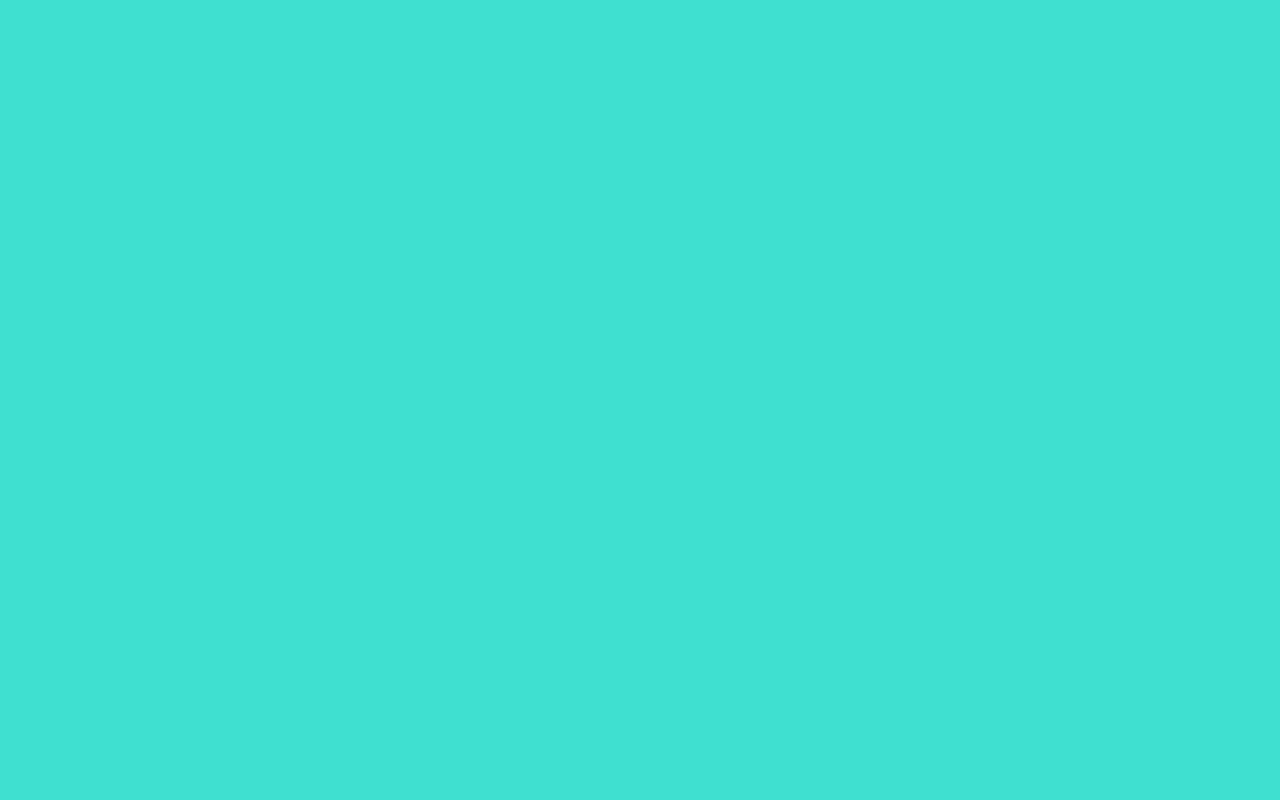
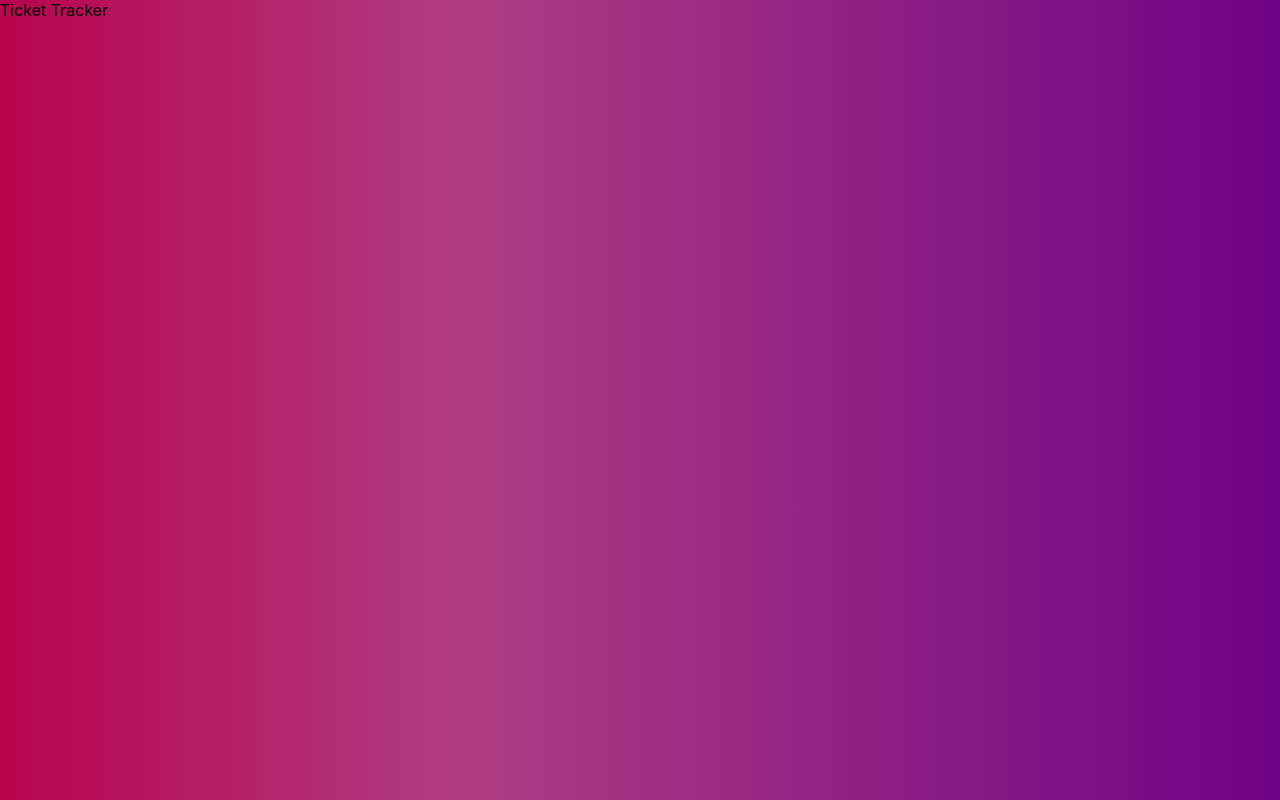
Before and after one commit to meesha94/ticket-tracker, a React (Create React App) app: page / in a window 1280 px wide. Built offline with nearby package versions, Linux system fonts and the light colour scheme.

Commit message:
added heading to page

```diff
--- a/src/App.jsx
+++ b/src/App.jsx
@@ -1,9 +1,10 @@
 import './App.scss';
+import Heading from './components/Heading/Heading';
 
 function App() {
   return (
     <div className="app">
-
+      <Heading/>
     </div>
   );
 }
--- a/src/App.scss
+++ b/src/App.scss
@@ -1,5 +1,6 @@
 .app {
-  background-color: turquoise;
+  background: rgb(185,4,78);
+background: linear-gradient(90deg, rgba(185,4,78,1) 0%, rgba(153,4,94,0.773546918767507) 36%, rgba(110,3,134,1) 100%);
   height: 100vh;
   width:100vw;
 }
--- /dev/null
+++ b/src/components/Heading/Heading.jsx
@@ -0,0 +1,9 @@
+import React from 'react'
+
+const Heading = () => {
+  return (
+    <div className='heading'>Ticket Tracker</div>
+  )
+}
+
+export default Heading
```
Also changed, not shown: src/components/Heading/Heading.scss (added), src/components/Ticketcard/Ticketcard.jsx (added), src/components/Ticketcard/Ticketcard.scss (added), src/components/Ticketcounter/Ticketcounter.jsx (added), src/components/Ticketcounter/Ticketcounter.scss (added).
